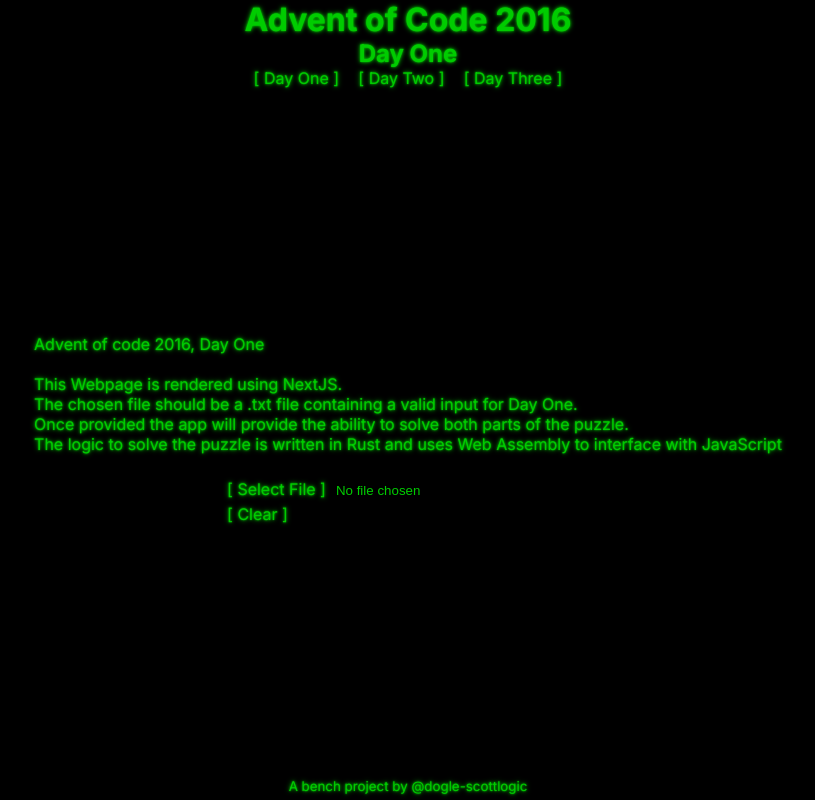
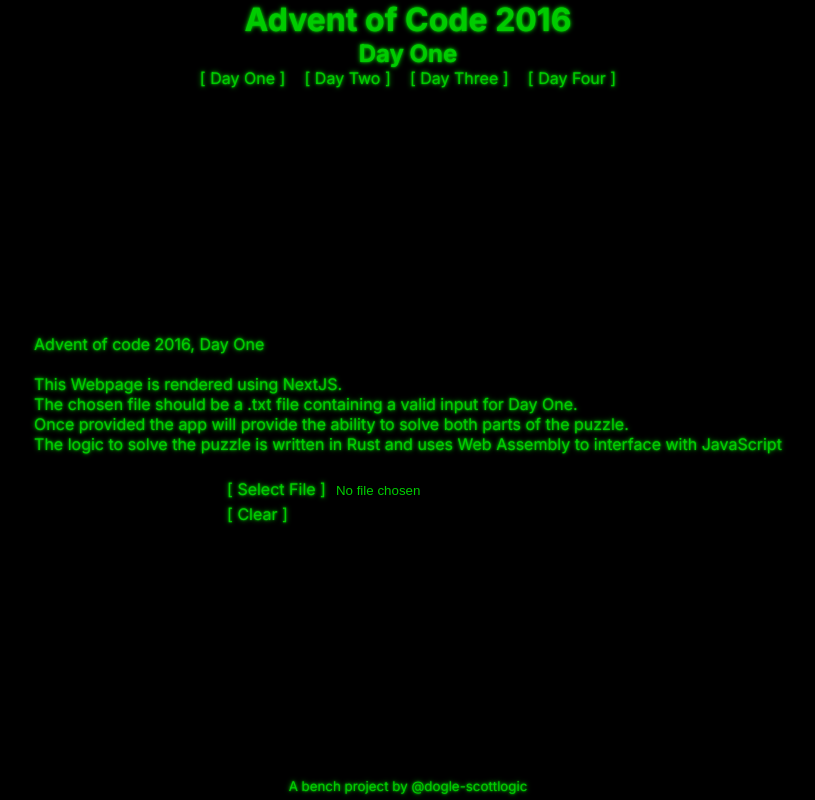
Before and after one commit to dogle-scottlogic/adventOfRust, a Next.js app in the folder advent_of_rust_js/: page / in a window 1280 px wide. Shown: the whole page, without its empty margins (232-1047 px from the left). Built offline with nearby package versions, Linux system fonts and the light colour scheme.

Commit message:
Update JS for Day Four

```diff
--- a/advent_of_rust_js/package.json
+++ b/advent_of_rust_js/package.json
@@ -12,7 +12,7 @@
     "react": "^18",
     "react-dom": "^18",
     "next": "14.0.4",
-    "advent_of_rust": "0.3.2"
+    "advent_of_rust": "0.3.3"
   },
   "devDependencies": {
     "typescript": "^5",
--- a/advent_of_rust_js/src/app/page.tsx
+++ b/advent_of_rust_js/src/app/page.tsx
@@ -5,7 +5,8 @@
 import React from 'react';
 import Day from './DaySolver';
 
-export type PuzzleDay = "Day One" | "Day Two" | "Day Three";
+const dayList = ["Day One", "Day Two", "Day Three", "Day Four"];
+export type PuzzleDay = typeof dayList[number];
 export type PuzzleSolverFunction = (input: string) => string;
 
 interface Module {
@@ -15,6 +16,8 @@
   day_two_part_two: PuzzleSolverFunction;
   day_three_part_one: PuzzleSolverFunction;
   day_three_part_two: PuzzleSolverFunction;
+  day_four_part_one: PuzzleSolverFunction;
+  day_four_part_two: PuzzleSolverFunction;
 };
 
 const Home = () => {
@@ -65,7 +68,7 @@
   }
 
   const getSolvers = (): { solvePartOne?: PuzzleSolverFunction, solvePartTwo?: PuzzleSolverFunction } => {
-    switch (currentDay) {
+    switch (currentDay as PuzzleDay) {
       case "Day One":
         return {
           solvePartOne: module?.day_one_part_one,
@@ -80,6 +83,12 @@
         return {
           solvePartOne: module?.day_three_part_one,
           solvePartTwo: module?.day_three_part_two
+        }
+      }
+      case "Day Four": {
+        return {
+          solvePartOne: module?.day_four_part_one,
+          solvePartTwo: module?.day_four_part_two
         }
       }
       default:
@@ -104,7 +113,7 @@
       <div className={styles.header}>
         <h1>Advent of Code 2016</h1>
         <h2>{currentDay}</h2>
-        <Nav items={["Day One", "Day Two", "Day Three"]} onClick={navClicked} />
+        <Nav items={dayList} onClick={navClicked} />
       </div>
       <div className={styles.wrapper}>
         <div className={styles.blurb}>
```
Also changed, not shown: 1 other file (tests, documents, lock files or other folders).
